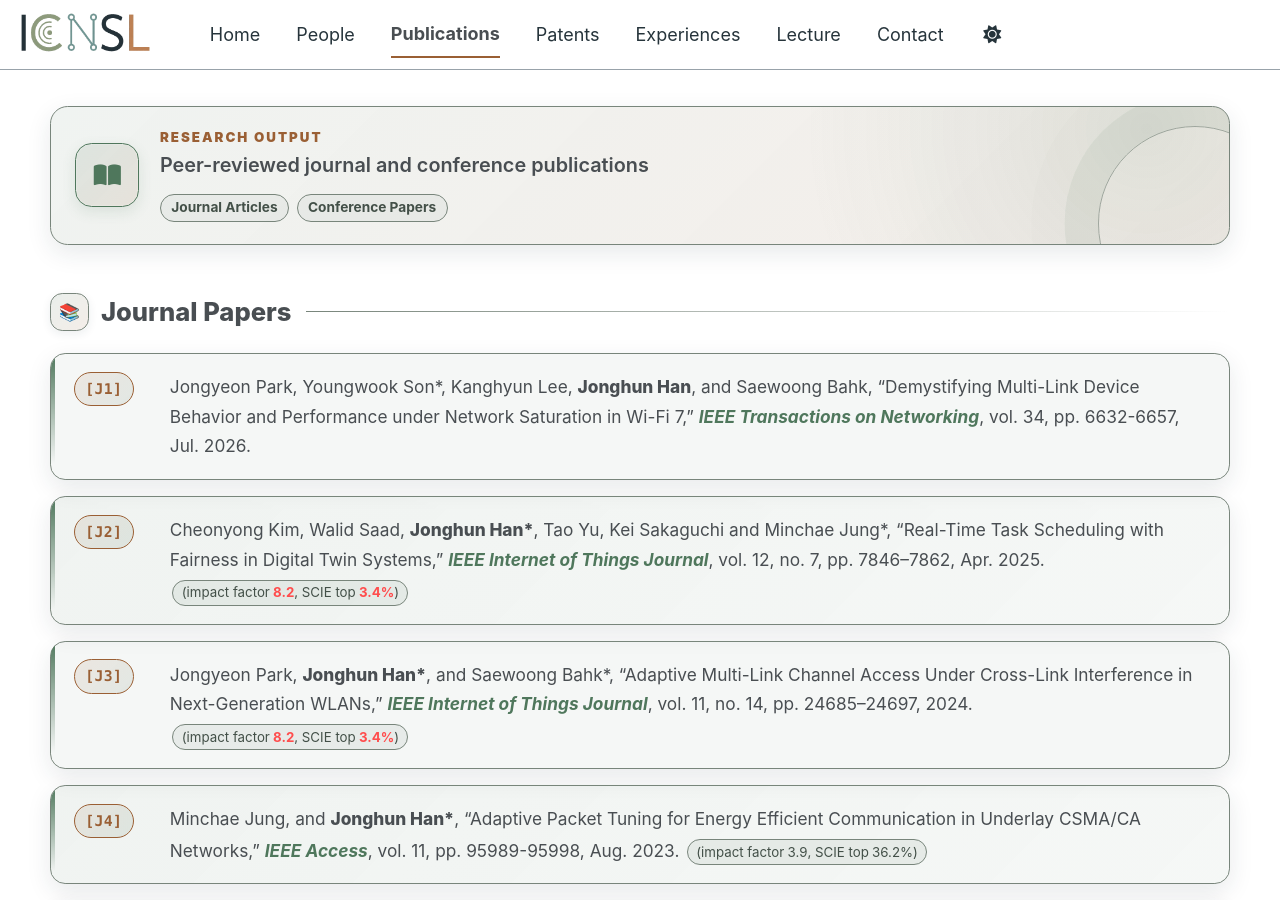
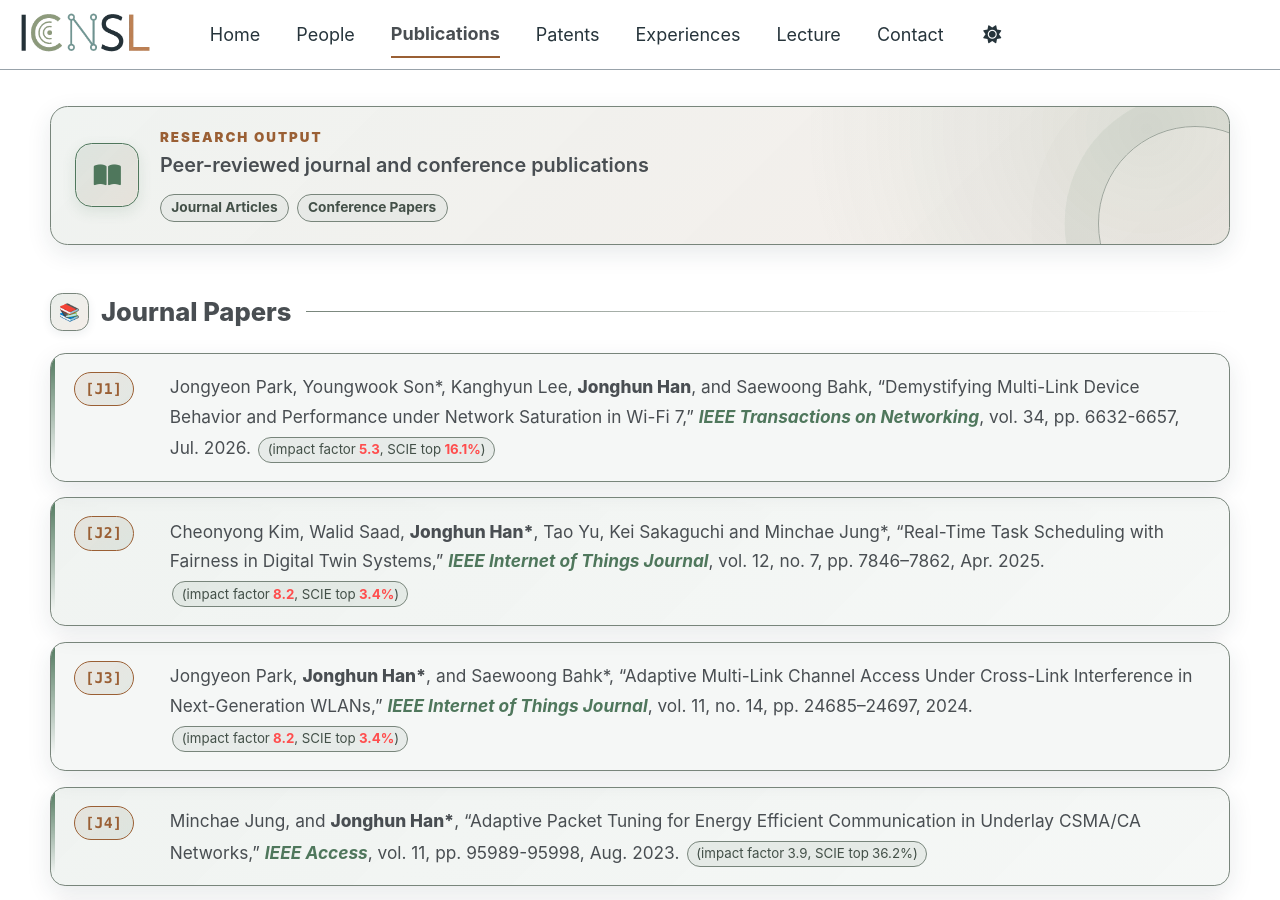
Before and after one commit to icnsl/icnsl.github.io, a Jekyll site: the page built from _pages/publications.md, in a window 1280 px wide and 900 px high. Built offline with Jekyll 4.4.1, drawn with Linux system fonts in a browser that asks for light colours; a script bundle is joined from its source files by our own code; library files that are not in the unit come from our copies.

Commit message:
Update publications.md

```diff
--- a/_pages/publications.md
+++ b/_pages/publications.md
@@ -30,6 +30,7 @@ hide_title: true
     Jongyeon Park, Youngwook Son*, Kanghyun Lee, <strong>Jonghun Han</strong>, and Saewoong Bahk,
     “Demystifying Multi-Link Device Behavior and Performance under Network Saturation in Wi-Fi 7,”
     <em>IEEE Transactions on Networking</em>, vol. 34, pp. 6632-6657, Jul. 2026.
+    <span class="pub-impact">(impact factor<span class="pub-metric-value pub-red">5.3</span>, SCIE top<span class="pub-metric-value pub-red">16.1%</span>)</span>
   </div>
 </div>
 
```
